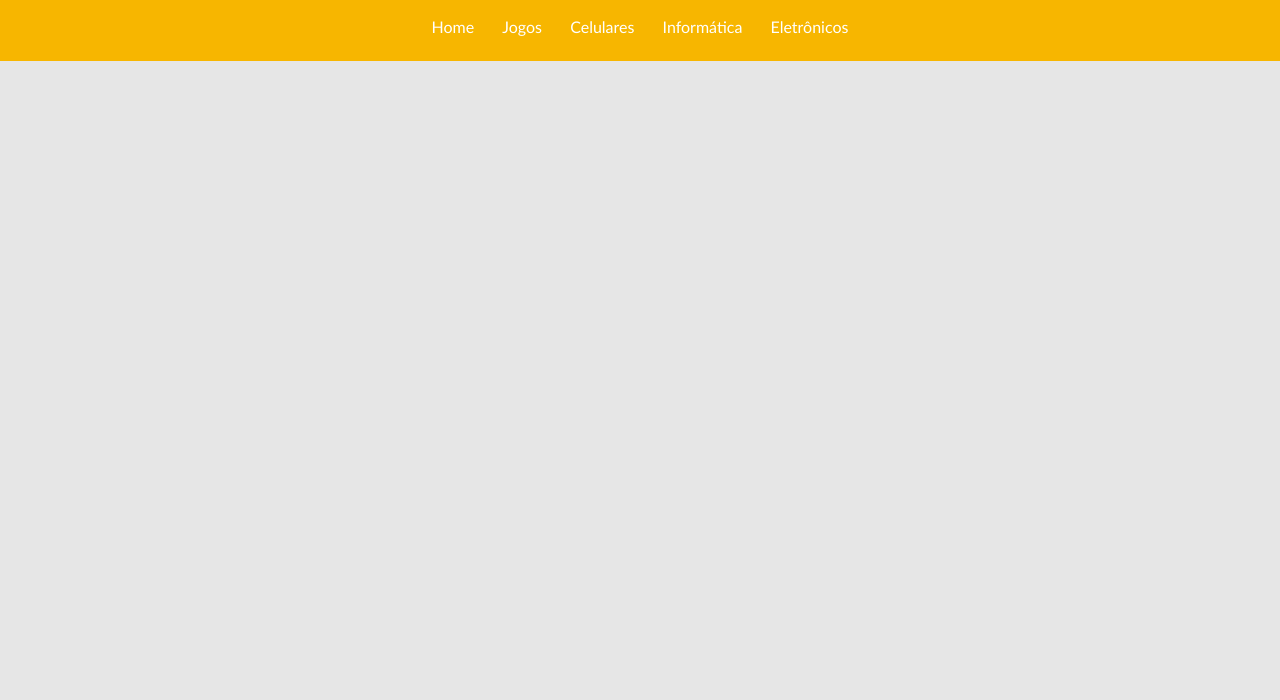
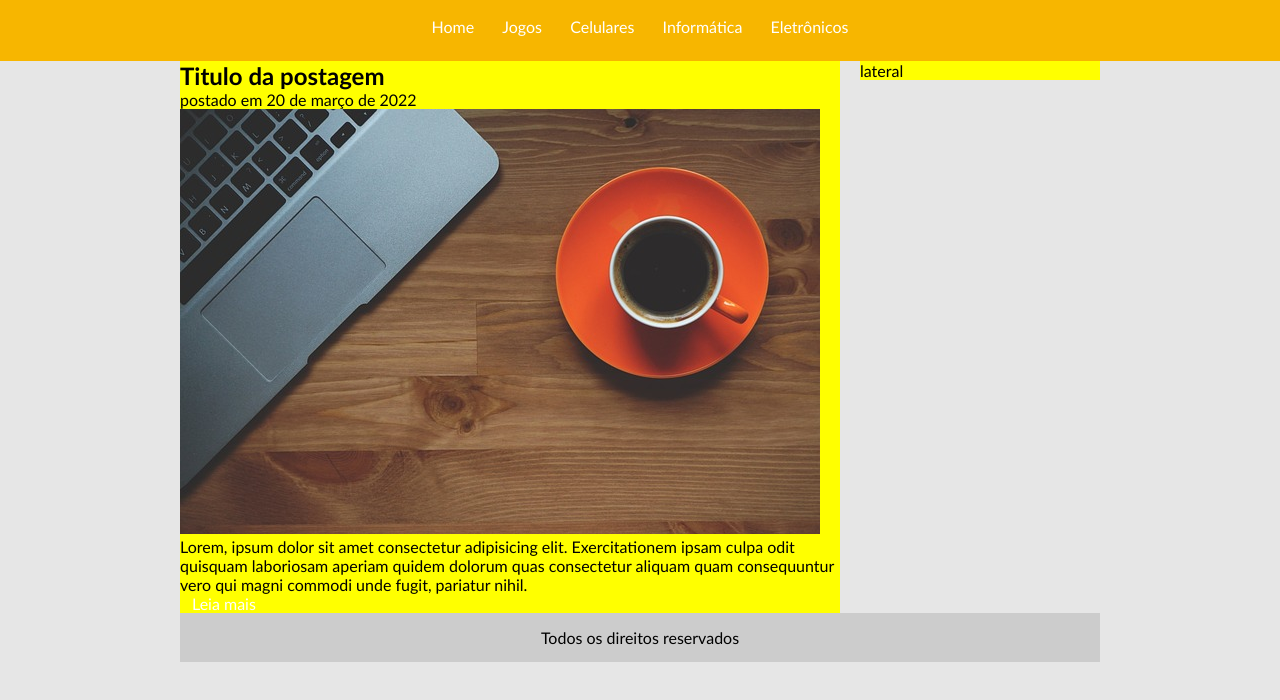
Before and after one commit to sarahprando/TecBlog, a plain HTML site: page index.html in a window 1280 px wide. Shown: the part 76-776 px from the top of the page. Drawn offline with Linux system fonts and the light colour scheme.

Commit message:
update posts

```diff
--- a/index.html
+++ b/index.html
@@ -12,13 +12,13 @@
 
 <body>
 
-<!-- Start Header -->
+    <!-- Start Header -->
 
-    <div class="header">
-        <div class="logo">
-            <h1>Tec<span class="branco">Blog</span></h1>
+    <div id="header">
+        <div id="logo">
+            <h1>Tec<span id="white">Blog</span></h1>
         </div>
-        <div class="navegation">
+        <div id="navegation">
             <a href="#">Home</a>
             <a href="#">Jogos</a>
             <a href="#">Celulares</a>
@@ -27,7 +27,29 @@
         </div>
     </div>
 
-<!-- End Of Header -->
+    <!-- End Of Header -->
+
+    <!-- Start Posts-->
+
+    <div id="posts">
+        <div id="top__posts">
+            <div class="post">
+                <h2>Titulo da postagem</h2>
+                <span>postado em 20 de março de 2022</span>
+                <img src="img/imagem1.jpg">
+                <p>Lorem, ipsum dolor sit amet consectetur adipisicing elit. Exercitationem ipsam culpa odit quisquam laboriosam aperiam quidem dolorum quas consectetur aliquam quam consequuntur vero qui magni commodi unde fugit, pariatur nihil.</p>
+                <a href="#">Leia mais</a>
+            </div>
+        </div>
+        <div id="side__posts">
+            lateral
+        </div>
+        <div id="copyright">
+            Todos os direitos reservados
+        </div>
+    </div>
+
+    <!-- End Of Posts -->
 
 </body>
 
--- a/style.css
+++ b/style.css
@@ -14,18 +14,44 @@ body {
 **** Layout ****
 */
 
-.header {
+#header {
   background: #f7b600;
   padding: 15px;
   text-align: center;
 }
 
-.logo, .navegation {
+#logo, #navegation {
   padding: 10px;
 }
 
+#posts {
+  width: 920px;
+  margin: 0 auto;
+}
+
+#top__posts {
+  width: 660px;
+  float: left;
+}
+
+#side__posts {
+  width: 240px;
+  float: right;
+}
+
+#top__posts, #side__posts {
+  background: yellow;
+}
+
+#copyright {
+  clear: both;
+  text-align: center;
+  padding: 15px;
+  background: #ccc;
+}
+
 /*
-**** Naveggation ****
+**** Navegation ****
 */
 
 a {
@@ -42,6 +68,8 @@ a:hover {
   background: #ffff;
 }
 
+
+
 /*
 **** General ****
 */
@@ -51,6 +79,6 @@ h1 {
   font-size: 2.5em;
 }
 
-.branco {
+#white {
   color: white;
 }
```
Also changed, not shown: img/imagem1.jpg (added), img/imagem2.jpg (added), img/imagem3.jpg (added), img/imagem4.jpg (added), img/imagem5.jpg (added).
